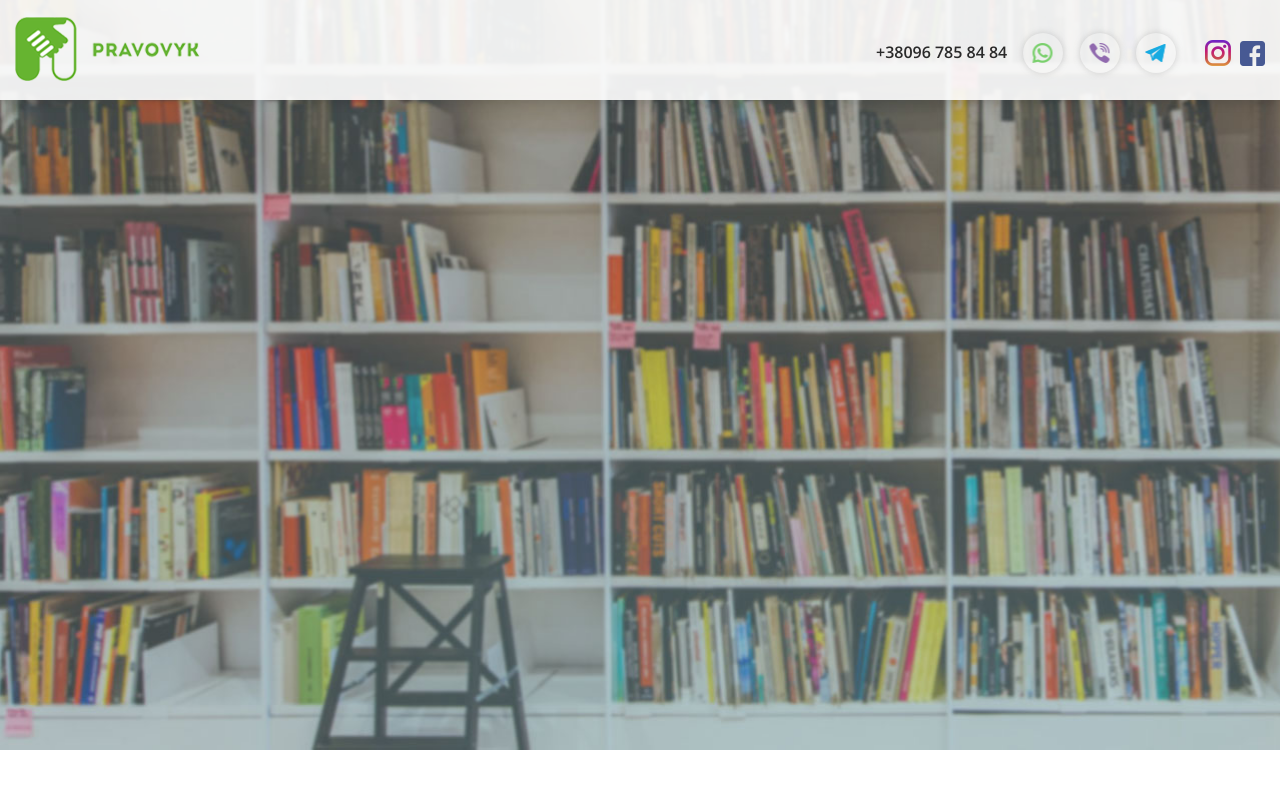
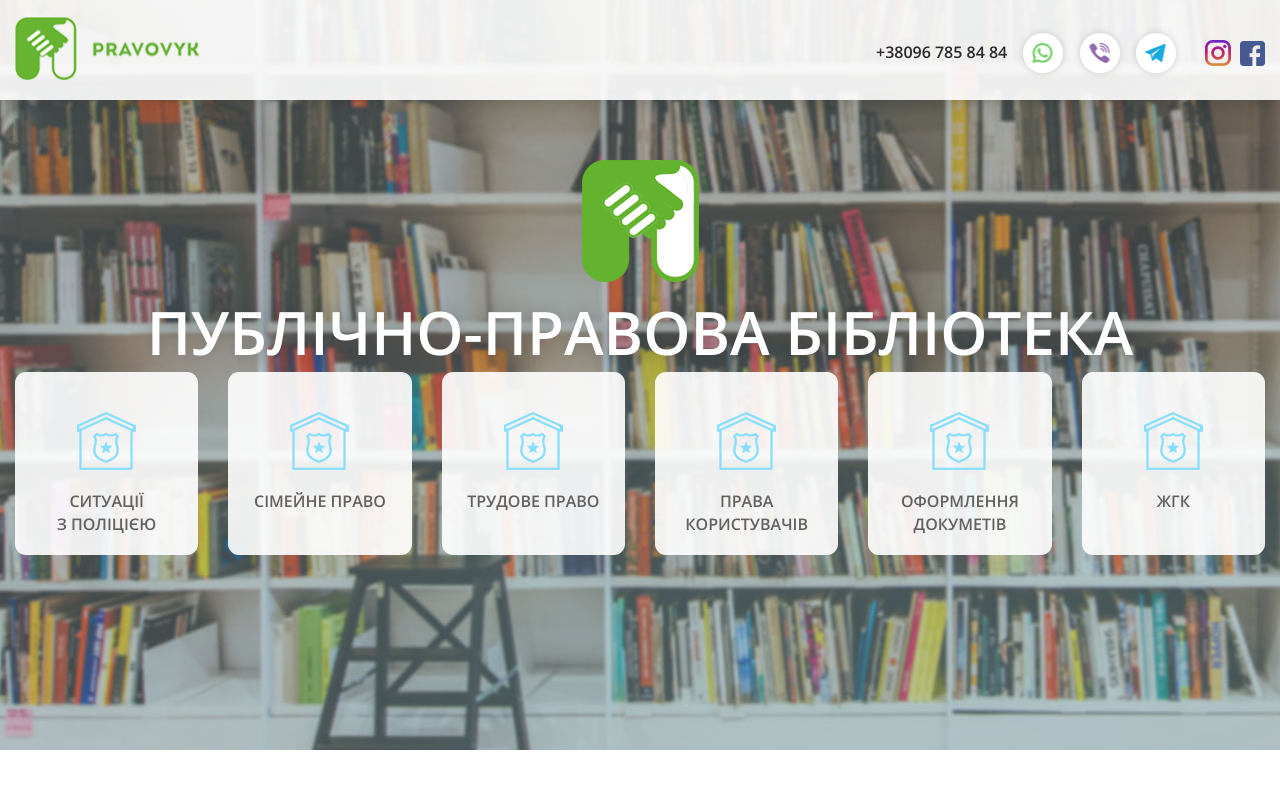
Before and after one commit to saynschuman/library, a website: page src/html/includes/_header.html in a window 1280 px wide. Drawn offline with nearby package versions, Linux system fonts and the light colour scheme; files that its build step writes are made by us from their sources; files whose address does not match are found by name.

Commit message:
main screen finished

```diff
--- a/src/html/includes/_header.html
+++ b/src/html/includes/_header.html
@@ -32,4 +32,47 @@
         </div>
        </div>
     </header>
-    <section class="main-screen"></section>
+    <section class="main-screen">
+        <div class="container">
+            <img src="img/logo-central.png" alt="" class="logo-central">
+            <h1>Публічно-правова бібліотека</h1>
+            <div class="row">
+                <div class="col-md-2">
+                     <div class="block">
+                         <div class="img"></div>
+                         <div class="title">Ситуації <br> з поліцією</div>
+                     </div>
+                </div>
+                <div class="col-md-2">
+                     <div class="block">
+                         <div class="img"></div>
+                         <div class="title">сімейне право</div>
+                     </div>
+                </div>
+                <div class="col-md-2">
+                     <div class="block">
+                         <div class="img"></div>
+                         <div class="title">ТРУДОВЕ ПРАВО</div>
+                     </div>
+                </div>
+                <div class="col-md-2">
+                     <div class="block">
+                         <div class="img"></div>
+                         <div class="title">ПРАВА КОРИСТУВАЧІВ</div>
+                     </div>
+                </div>
+                <div class="col-md-2">
+                     <div class="block">
+                         <div class="img"></div>
+                         <div class="title">ОФОРМЛЕННЯ ДОКУМЕТІВ</div>
+                     </div>
+                </div>
+                <div class="col-md-2">
+                     <div class="block">
+                         <div class="img"></div>
+                         <div class="title">ЖГК</div>
+                     </div>
+                </div>
+            </div>
+        </div>
+    </section>
--- a/src/js/main.js
+++ b/src/js/main.js
@@ -1,5 +1,10 @@
 (function($) {
 
+	// menu
 
+	$('.main-screen .block').click(function(){
+		$('.main-screen .block').removeClass('active');
+		$(this).addClass('active');
+	})
 
 })(jQuery);
--- a/src/scss/main.scss
+++ b/src/scss/main.scss
@@ -38,6 +38,7 @@ header.header {
 				box-shadow: 0px 0px 6.65px 0.35px rgba(141, 141, 141, 0.35);
 				position: relative;
 				margin-left: 12px;
+				background-color: #fff;
 				a {
 					position: absolute;
 					left: 50%;
@@ -89,6 +90,12 @@ header.header {
 	.logo {
 		margin-top: 17px;
 		display: block;
+		width: 185px;
+		height: 63px;
+		img {
+			width: 185px;
+			height: 63px;
+		}
 	}
 }
 
@@ -97,4 +104,59 @@ header.header {
 	background-image: url(../img/main-screen.jpg);
 	background-size: cover;
 	width: 100%;
+	.logo-central {
+		display: block;
+		margin: auto;
+		padding-top: 160px;
+	}
+
+	h1 {
+		font-size: 60px;
+		color: #fff;
+		text-transform: uppercase;
+		line-height: 1;
+		text-shadow: 0px 1px 18px rgba(0, 2, 1, 0.22);
+		text-align: center;
+	}
+	.block {
+		border-radius: 11px;
+		background-color: rgba(255,255,255,.902);
+		height: 183px;
+		text-align: center;
+		padding-top: 40px;
+		padding-left: 10px;
+		padding-right: 10px;
+		&.active {
+			background-color: #63b32e;
+			cursor: pointer;
+			.title {
+				color: #fff;
+			}
+			.img {
+				background-image: url(../img/1-black.png);
+			}
+		}
+		&:hover {
+			background-color: #63b32e;
+			cursor: pointer;
+			.title {
+				color: #fff;
+			}
+			.img {
+				background-image: url(../img/1-black.png);
+			}
+		}
+		.img {
+			height: 58px;
+			width: 59px;
+			display: block;
+			margin: auto;
+			margin-bottom: 20px;
+			background-image: url(../img/1.png);
+		}
+		.title {
+			color: #636060;
+			text-transform: uppercase;
+		}
+	}
 }
```
Also changed, not shown: dist/css/main.css, dist/img/1-black.png (added), dist/img/1.png (added), dist/img/logo-central.png (added), dist/index.html, dist/js/main.js, src/img/1-black.png (added), src/img/1.png (added), src/img/logo-central.png (added).
